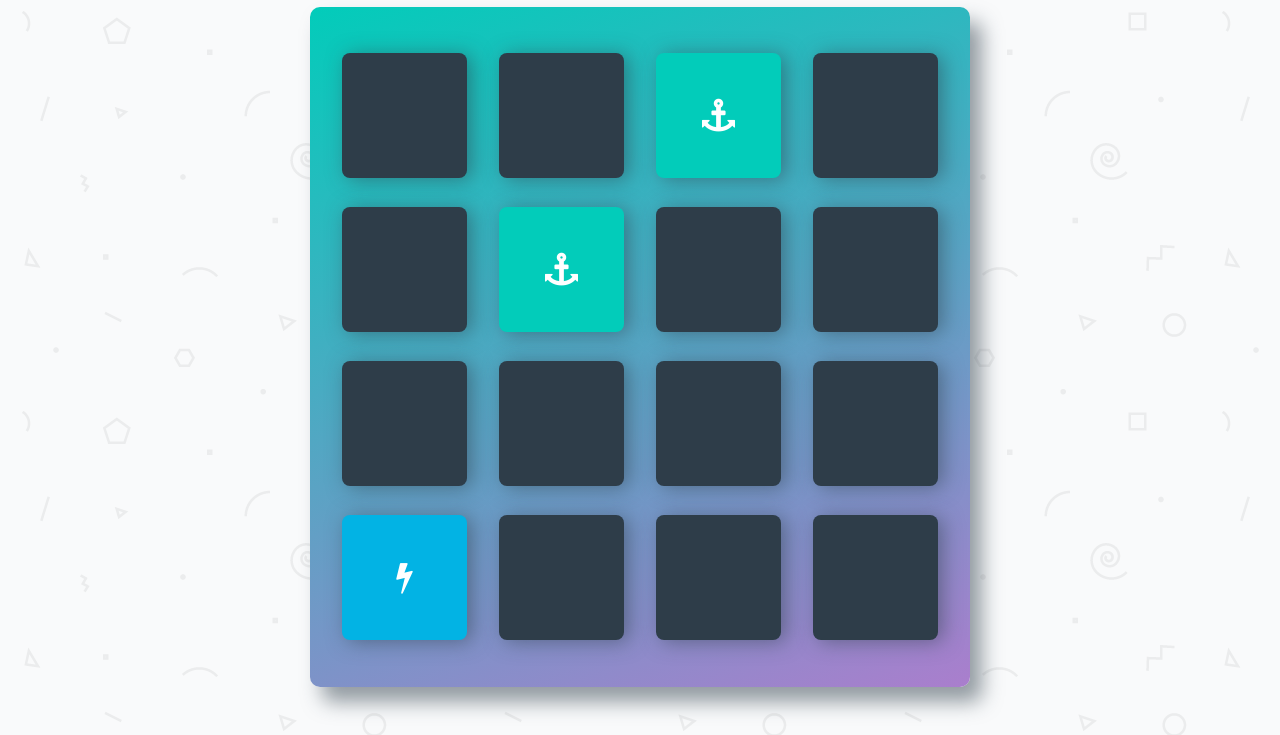
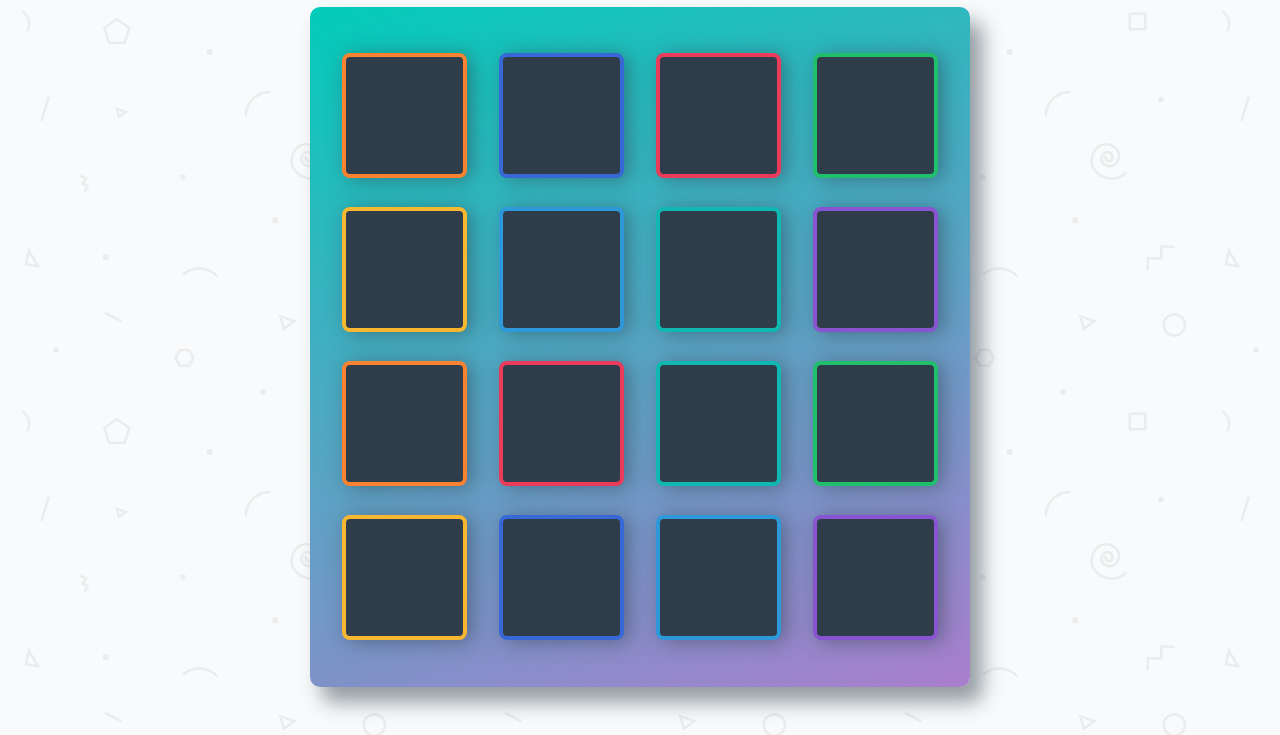
Before and after one commit to amr-adel/fend-p3-memory-game, a plain HTML site: page index.html in a window 1280 px wide. Both pictures are taken after a click on the element 805 px from the left and 95 px from the top of the page. Shown: the part 108-843 px from the top of the page. Drawn offline with Linux system fonts and the light colour scheme; a web font is replaced by a local one.

Commit message:
feat: assign IDs randomly

```diff
--- a/css/app.css
+++ b/css/app.css
@@ -107,3 +107,35 @@ h1 {
     float: right;
     cursor: pointer;
 }
+
+#n78d2ps {
+    border: 4px solid #eb3b5a;
+}
+
+#n8sd1p0 {
+    border: 4px solid #fa8231;
+}
+
+#n74dfp6 {
+    border: 4px solid #f7b731;
+}
+
+#n06d9pa {
+    border: 4px solid #20bf6b;
+}
+
+#n5rdmp2 {
+    border: 4px solid #0fb9b1;
+}
+
+#n18dypr {
+    border: 4px solid #2d98da;
+}
+
+#n6pdipz {
+    border: 4px solid #3867d6;
+}
+
+#n75dnpc {
+    border: 4px solid #8854d0;
+}
--- a/index.html
+++ b/index.html
@@ -24,60 +24,28 @@
 
         	<span class="moves">3</span> Moves
 
-            <div class="restart">
+            <div class="restart" id="restart">
         		<i class="fa fa-repeat"></i>
         	</div>
         </section>
 
-        <ul class="deck">
-            <li class="card">
-                <i class="fa fa-diamond"></i>
-            </li>
-            <li class="card">
-                <i class="fa fa-paper-plane-o"></i>
-            </li>
-            <li class="card match">
-                <i class="fa fa-anchor"></i>
-            </li>
-            <li class="card">
-                <i class="fa fa-bolt"></i>
-            </li>
-            <li class="card">
-                <i class="fa fa-cube"></i>
-            </li>
-            <li class="card match">
-                <i class="fa fa-anchor"></i>
-            </li>
-            <li class="card">
-                <i class="fa fa-leaf"></i>
-            </li>
-            <li class="card">
-                <i class="fa fa-bicycle"></i>
-            </li>
-            <li class="card">
-                <i class="fa fa-diamond"></i>
-            </li>
-            <li class="card">
-                <i class="fa fa-bomb"></i>
-            </li>
-            <li class="card">
-                <i class="fa fa-leaf"></i>
-            </li>
-            <li class="card">
-                <i class="fa fa-bomb"></i>
-            </li>
-            <li class="card open show">
-                <i class="fa fa-bolt"></i>
-            </li>
-            <li class="card">
-                <i class="fa fa-bicycle"></i>
-            </li>
-            <li class="card">
-                <i class="fa fa-paper-plane-o"></i>
-            </li>
-            <li class="card">
-                <i class="fa fa-cube"></i>
-            </li>
+        <ul class="deck" id="deck">
+            <li class="card"></li>
+            <li class="card"></li>
+            <li class="card"></li>
+            <li class="card"></li>
+            <li class="card"></li>
+            <li class="card"></li>
+            <li class="card"></li>
+            <li class="card"></li>
+            <li class="card"></li>
+            <li class="card"></li>
+            <li class="card"></li>
+            <li class="card"></li>
+            <li class="card"></li>
+            <li class="card"></li>
+            <li class="card"></li>
+            <li class="card"></li>
         </ul>
     </div>
 
--- a/js/app.js
+++ b/js/app.js
@@ -12,7 +12,8 @@
 
 // Shuffle function from http://stackoverflow.com/a/2450976
 function shuffle(array) {
-    var currentIndex = array.length, temporaryValue, randomIndex;
+    var currentIndex = array.length,
+        temporaryValue, randomIndex;
 
     while (currentIndex !== 0) {
         randomIndex = Math.floor(Math.random() * currentIndex);
@@ -36,3 +37,30 @@ function shuffle(array) {
  *    + increment the move counter and display it on the page (put this functionality in another function that you call from this one)
  *    + if all cards have matched, display a message with the final score (put this functionality in another function that you call from this one)
  */
+
+//document.getElementById('deck').addEventListener('click', function(card) {
+//    if (card.target.tagName == 'LI') {
+//        card.target.classList.add('match');
+//    }
+//});
+
+const cardId = [  'n78d2ps', 'n78d2ps',
+                  'n8sd1p0', 'n8sd1p0',
+                  'n74dfp6', 'n74dfp6',
+                  'n75dnpc', 'n75dnpc',
+                  'n06d9pa', 'n06d9pa',
+                  'n5rdmp2', 'n5rdmp2',
+                  'n18dypr', 'n18dypr',
+                  'n6pdipz', 'n6pdipz'
+                ];
+
+
+function randmize() {
+    let random = shuffle(cardId);
+    var arr = document.getElementById('deck').getElementsByTagName('li');
+    for (let i = 0; i < arr.length; i++) {
+        arr[i].setAttribute('id', random[i]);
+    }
+}
+
+document.getElementById('restart').addEventListener('click', randmize);
```
